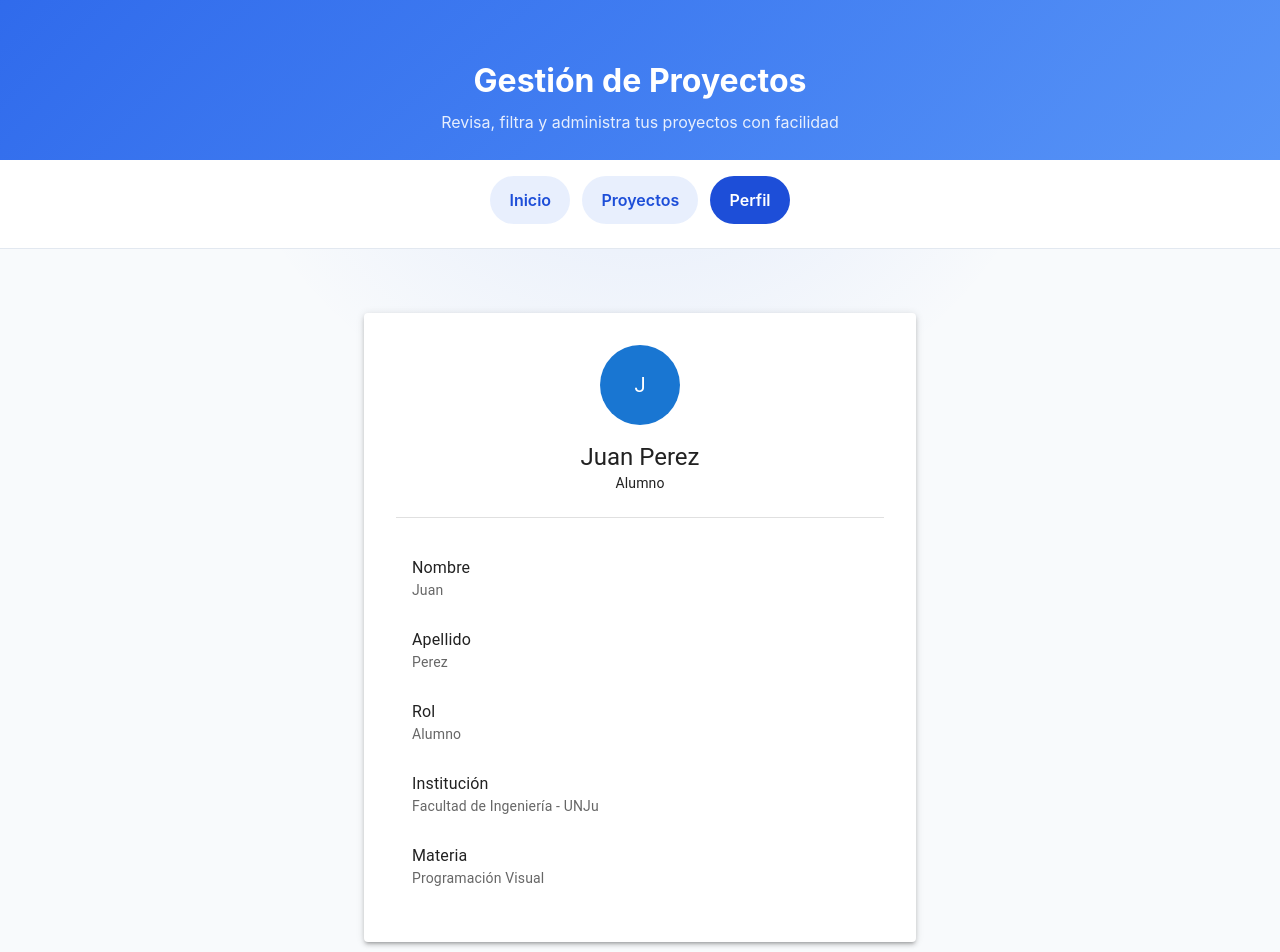
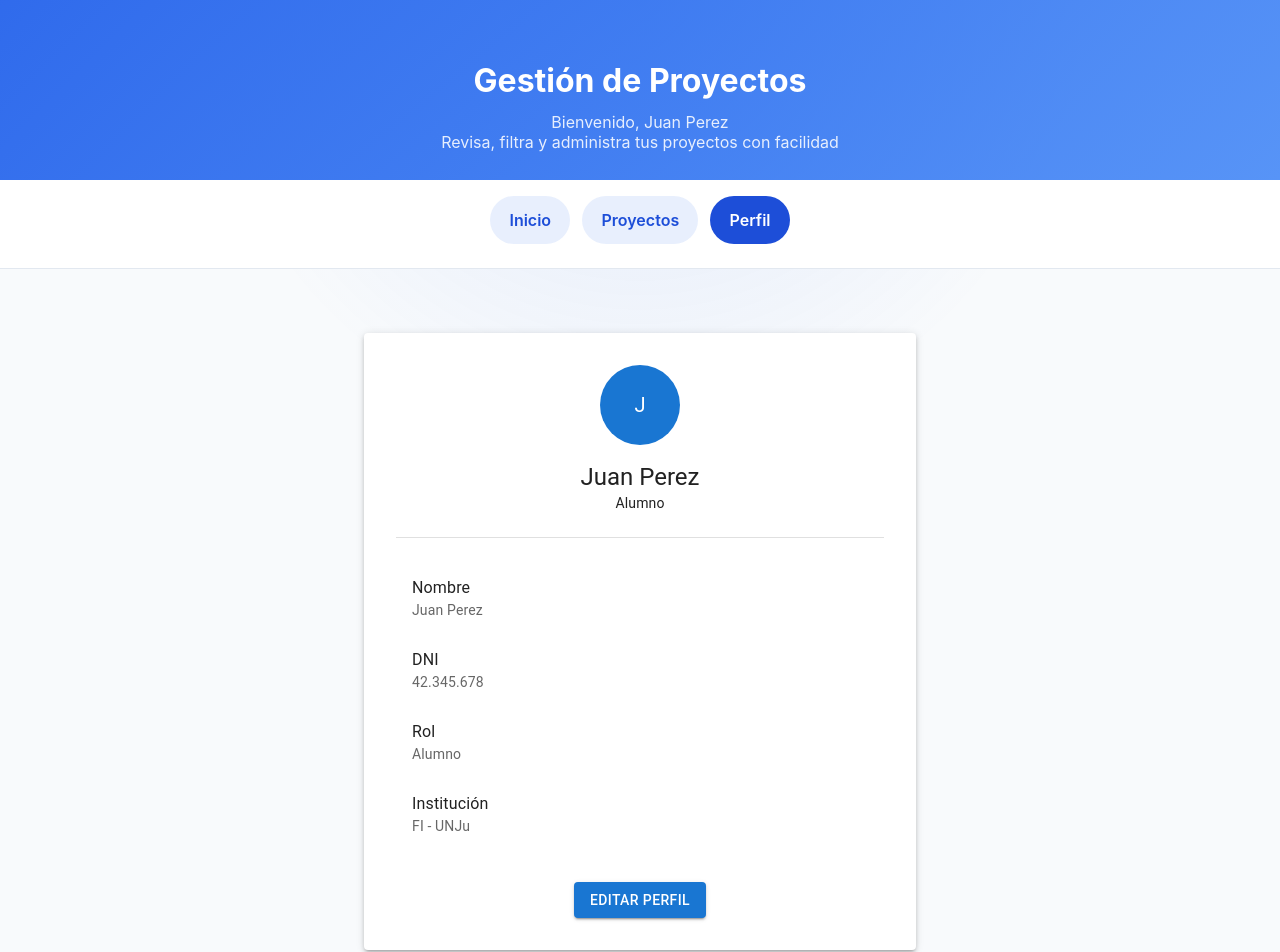
Before and after one commit to AlanOrtega75/PV_TP3.5_Grupo17, a React (Vite) app: page /perfil in a window 1280 px wide. Shown: the top 952 px of the page. Built offline with nearby package versions, Linux system fonts and the light colour scheme.

Commit message:
consumir UsuarioContext en PerfilUsuario, agregar modo edicion con boton Editar Perfil

```diff
--- a/src/components/Footer.jsx
+++ b/src/components/Footer.jsx
@@ -49,7 +49,7 @@ function Footer() {
         <div className="footer-column">
           <h3>Información</h3>
           <p><strong>Materia:</strong> Programación Visual</p>
-          <p><strong>Trabajo Practico:</strong> 3.4 React Router + MUI</p>
+          <p><strong>Trabajo Practico:</strong> 3.5 React Router + MUI</p>
           <p><strong>Año:</strong> {new Date().getFullYear()}</p>
         </div>
       </div>
--- a/src/components/Header.jsx
+++ b/src/components/Header.jsx
@@ -1,9 +1,12 @@
-import Nav from "./Nav.jsx";
+import { useUsuario } from "../context/UsuarioContext";
 
 function Header() {
+  const { usuario } = useUsuario();
+
   return (
     <header className="app-header">
       <h1>Gestión de Proyectos</h1>
+      <p>Bienvenido, {usuario.nombre}</p>
       <p>Revisa, filtra y administra tus proyectos con facilidad</p>
     </header>
   );
--- a/src/views/PerfilUsuario.jsx
+++ b/src/views/PerfilUsuario.jsx
@@ -1,20 +1,45 @@
+import { useEffect, useState } from "react";
 import Avatar from "@mui/material/Avatar";
 import Box from "@mui/material/Box";
+import Button from "@mui/material/Button";
 import Container from "@mui/material/Container";
 import Divider from "@mui/material/Divider";
 import List from "@mui/material/List";
 import ListItem from "@mui/material/ListItem";
 import ListItemText from "@mui/material/ListItemText";
 import Paper from "@mui/material/Paper";
+import TextField from "@mui/material/TextField";
 import Typography from "@mui/material/Typography";
+import { useUsuario } from "../context/UsuarioContext";
 
 function PerfilUsuario() {
-  const usuario = {
-    nombre: "Juan",
-    apellido: "Perez",
-    rol: "Alumno",
-    institucion: "Facultad de Ingeniería - UNJu",
-    materia: "Programación Visual",
+  const { usuario, actualizarPerfil } = useUsuario();
+  const [editMode, setEditMode] = useState(false);
+  const [formData, setFormData] = useState(usuario);
+
+  useEffect(() => {
+    setFormData(usuario);
+  }, [usuario]);
+
+  const campos = [
+    { key: "nombre", label: "Nombre" },
+    { key: "dni", label: "DNI" },
+    { key: "rol", label: "Rol" },
+    { key: "institucion", label: "Institución" },
+  ];
+
+  const handleChange = (field) => (event) => {
+    setFormData((prev) => ({ ...prev, [field]: event.target.value }));
+  };
+
+  const handleGuardar = () => {
+    actualizarPerfil(formData);
+    setEditMode(false);
+  };
+
+  const handleCancelar = () => {
+    setFormData(usuario);
+    setEditMode(false);
   };
 
   return (
@@ -22,10 +47,10 @@ function PerfilUsuario() {
       <Paper elevation={3} sx={{ p: 4 }}>
         <Box sx={{ display: "flex", flexDirection: "column", alignItems: "center", mb: 3 }}>
           <Avatar sx={{ width: 80, height: 80, mb: 2, bgcolor: "primary.main" }}>
-            {usuario.nombre[0]}
+            {usuario.nombre?.[0] || "U"}
           </Avatar>
-          <Typography variant="h5">
-            {usuario.nombre} {usuario.apellido}
+          <Typography variant="h5" sx={{ textAlign: "center" }}>
+            {usuario.nombre}
           </Typography>
           <Typography variant="body2" color="text.secondary">
             {usuario.rol}
@@ -35,22 +60,40 @@ function PerfilUsuario() {
         <Divider sx={{ mb: 2 }} />
 
         <List>
-          <ListItem>
-            <ListItemText primary="Nombre" secondary={usuario.nombre} />
-          </ListItem>
-          <ListItem>
-            <ListItemText primary="Apellido" secondary={usuario.apellido} />
-          </ListItem>
-          <ListItem>
-            <ListItemText primary="Rol" secondary={usuario.rol} />
-          </ListItem>
-          <ListItem>
-            <ListItemText primary="Institución" secondary={usuario.institucion} />
-          </ListItem>
-          <ListItem>
-            <ListItemText primary="Materia" secondary={usuario.materia} />
-          </ListItem>
+          {campos.map(({ key, label }) => (
+            <ListItem key={key} sx={{ py: 1 }}>
+              {editMode ? (
+                <TextField
+                  fullWidth
+                  label={label}
+                  value={formData[key] ?? ""}
+                  onChange={handleChange(key)}
+                  variant="outlined"
+                  size="small"
+                />
+              ) : (
+                <ListItemText primary={label} secondary={usuario[key] || "-"} />
+              )}
+            </ListItem>
+          ))}
         </List>
+
+        <Box sx={{ display: "flex", justifyContent: "center", gap: 2, mt: 3, flexWrap: "wrap" }}>
+          {editMode ? (
+            <>
+              <Button variant="contained" onClick={handleGuardar}>
+                Guardar cambios
+              </Button>
+              <Button variant="outlined" onClick={handleCancelar}>
+                Cancelar
+              </Button>
+            </>
+          ) : (
+            <Button variant="contained" onClick={() => setEditMode(true)}>
+              Editar perfil
+            </Button>
+          )}
+        </Box>
       </Paper>
     </Container>
   );
```
Also changed, not shown: 1 other file (tests, documents, lock files or other folders).
